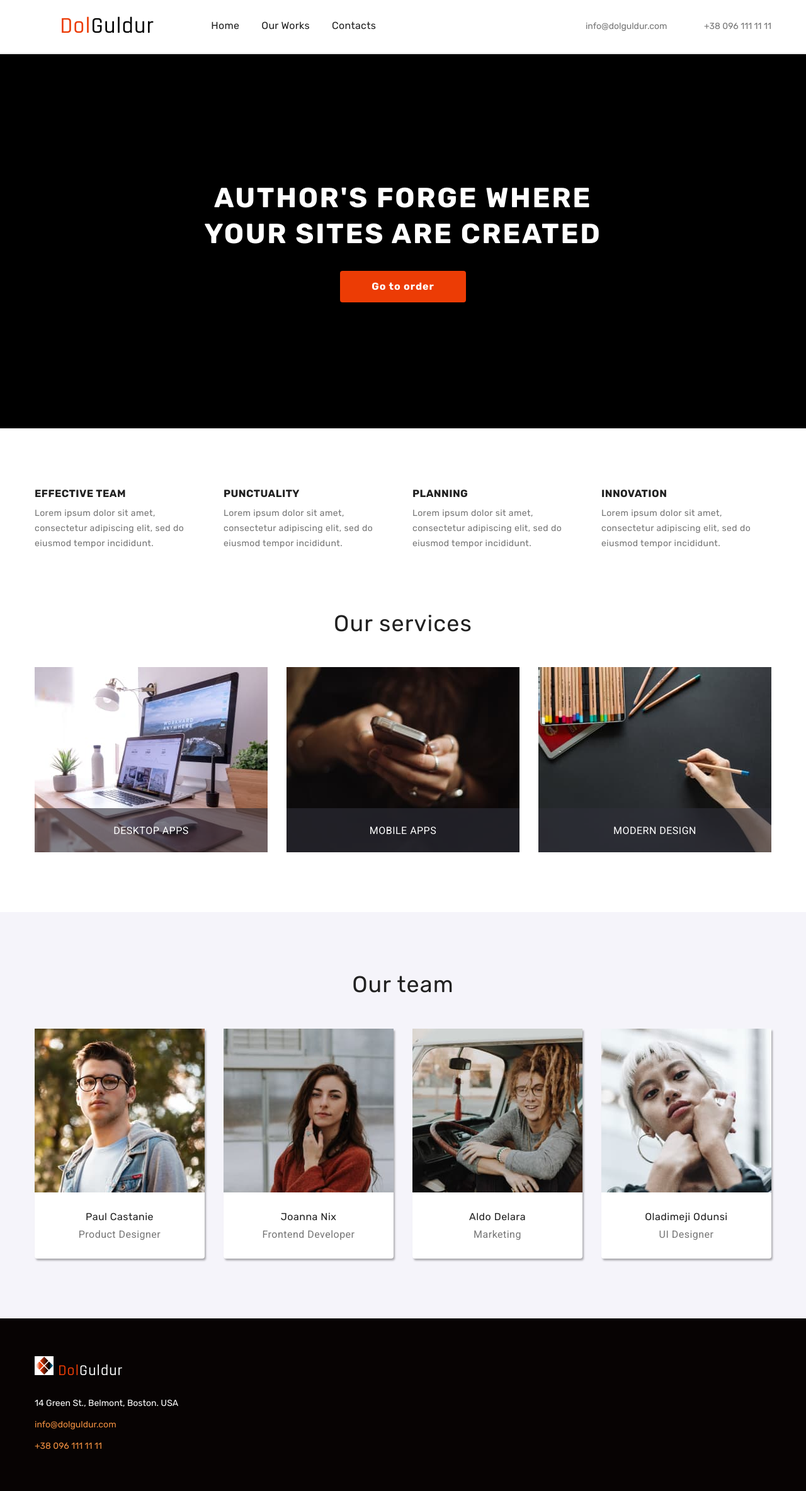
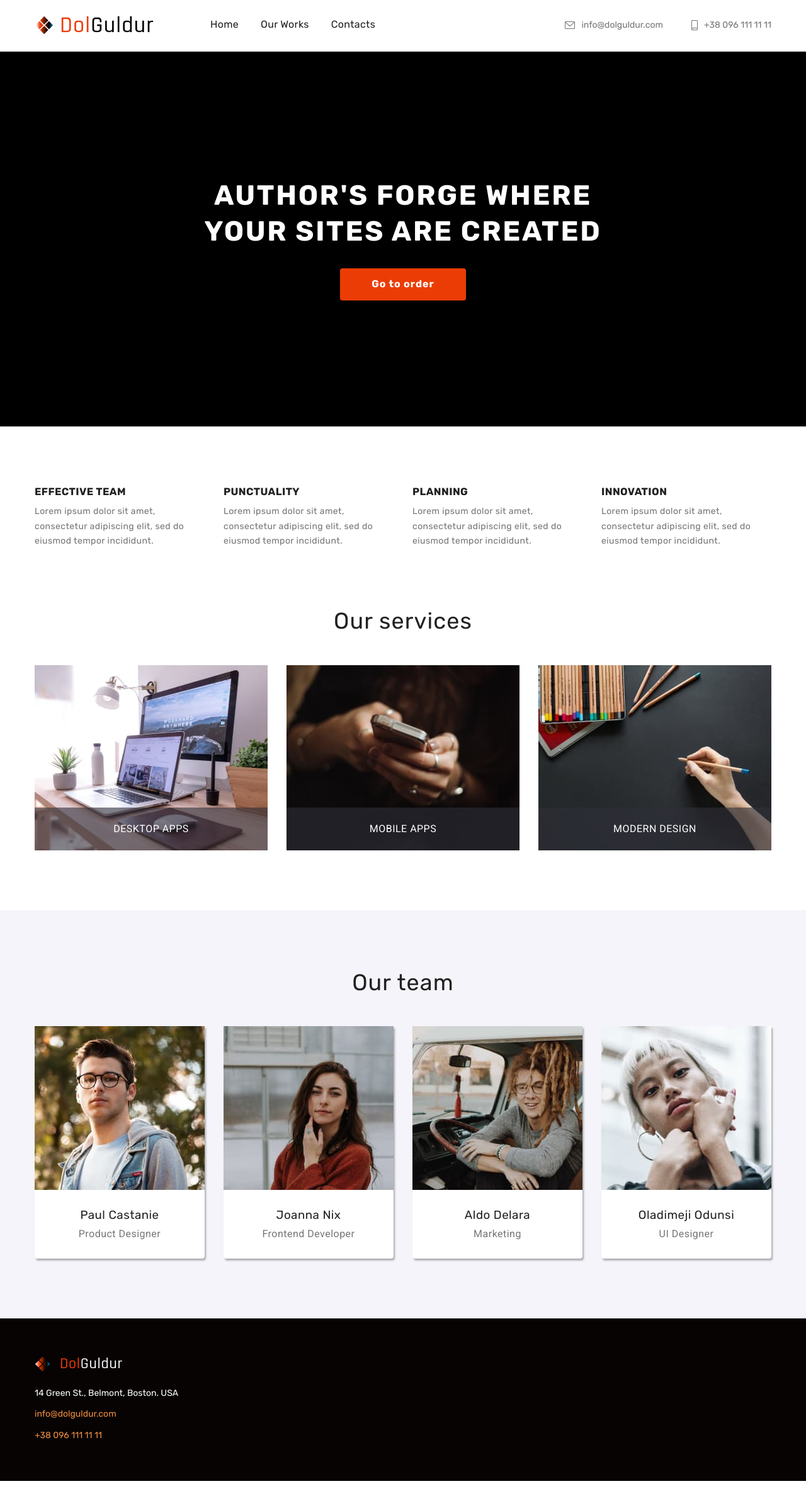
Before and after one commit to eLBossso/DolGuldur, a website: page app/index.html in a window 1280 px wide. Shown: the whole page at 63% size. Drawn offline with nearby package versions, Linux system fonts and the light colour scheme; files that its build step writes are made by us from their sources.

Commit message:
task-1-edits

```diff
--- a/app/index.html
+++ b/app/index.html
@@ -4,10 +4,10 @@
     <meta charset="UTF-8">
     <meta http-equiv="X-UA-Compatible" content="IE=edge">
     <meta name="viewport" content="width=device-width, initial-scale=1.0">
-    <title>DolGuldur</title>
+    <title>web-studio DolGuldur</title>
     <link rel="preconnect" href="https://fonts.googleapis.com">
     <link rel="preconnect" href="https://fonts.gstatic.com" crossorigin>
-    <link href="https://fonts.googleapis.com/css2?family=Rajdhani:wght@500&family=Roboto&family=Rubik:wght@400;700&display=swap" rel="stylesheet">
+    <link href="https://fonts.googleapis.com/css2?family=Roboto&family=Rubik:wght@400;700&display=swap" rel="stylesheet">
     <link rel="stylesheet" href="css/style.min.css">
 </head>
 <body>
@@ -15,15 +15,9 @@
         <div class="container">
             <div class="header__wrap">
                 <nav class="menu">
-                    <div class="logo">
-                        <a class="logo__link" href="#">
-                            <!-- Иконки не подтянулись -->
-                            <svg class="svg" width="30" height="30">
-                                <use href="./images/icons/logo.svg#logo"></use>
-                            </svg>
-                            Dol<span class="logo__text">Guldur</span>
+                    <a class="logo header__logo" href="#">
+                        <img class="logo__img" src="./images/content/logo.svg" width="189" height="36" alt="DolGuldur logo">
                     </a>
-                    </div>
                     <ul class="menu__list">
                         <li class="menu__item">
                             <a class="menu__link" href="#">
@@ -42,33 +36,29 @@
                         </li>
                     </ul>
                 </nav>
-                <address class="address">
-                    <ul class="address__list">
-                        <li class="address__item">
-                            <!-- Иконки не подтянулись -->
-                            <a class="address__link" href="mailto:info@dolguldur.com">
-                                <svg class="address__svg" width="16" height="12">
-                                    <use href="./images/icons/mail.svg#mail"></use>
+                <ul class="header__contacts">
+                    <li class="header__item">
+                        <a class="header__link" href="mailto:info@dolguldur.com">
+                            <svg class="header__icon" width="16" height="12">
+                                <use href="./images/icons/icons.svg#mail"></use>
                             </svg>
                             info@dolguldur.com
                         </a>
                     </li>
-                        <li class="address__item">
-                            <!-- Иконки не подтянулись -->
-                            <a class="address__link" href="tel:+380961111111">
-                                <svg class="address__svg" width="10" height="16">
-                                    <use href="./images/icons/smartphone.svg#smartphone"></use>
+                    <li class="header__item">
+                        <a class="header__link" href="tel:+380961111111">
+                            <svg class="header__icon" width="10" height="16">
+                                <use href="./images/icons/icons.svg#smartphone"></use>
                             </svg>
                             +38 096 111 11 11
                         </a>
                     </li>
                 </ul>
-                </address>
             </div>
         </div>
     </header>
     <main class="main">
-        <section class="hero" style="background-image: url('./images/content/bg.jpg');">
+        <section class="hero">
             <div class="container">
                 <h1 class="hero__title">
                     author's forge where your sites are created
@@ -80,12 +70,12 @@
         </section>
         <section class="technology section">
             <div class="container">
-                <h2 class="title sr-only">
+                <h2 class="sr-only">
                     technology
                 </h2>
                 <ul class="technology__list">
                     <li class="technology__item">
-                        <h3 class="technology__title">
+                        <h3 class="technology__subtitle">
                             Effective team
                         </h3>
                         <p class="technology__text">
@@ -93,7 +83,7 @@
                         </p>
                     </li>
                     <li class="technology__item">
-                        <h3 class="technology__title">
+                        <h3 class="technology__subtitle">
                             punctuality
                         </h3>
                         <p class="technology__text">
@@ -101,7 +91,7 @@
                         </p>
                     </li>
                     <li class="technology__item">
-                        <h3 class="technology__title">
+                        <h3 class="technology__subtitle">
                             planning
                         </h3>
                         <p class="technology__text">
@@ -109,7 +99,7 @@
                         </p>
                     </li>
                     <li class="technology__item">
-                        <h3 class="technology__title">
+                        <h3 class="technology__subtitle">
                             innovation
                         </h3>
                         <p class="technology__text">
@@ -126,22 +116,22 @@
                 </h2>
                 <ul class="services__list">
                     <li class="services__item">
+                        <h3 class="services__text">
+                            desktop apps
+                        </h3>
                         <img class="services__img" src="./images/content/desktop.jpg" width="370" height="294" alt="desktop">
-                        <p class="services__text">
-                            desktop apps
-                        </p>
                     </li>
                     <li class="services__item">
+                        <h3 class="services__text">
+                            mobile apps
+                        </h3>
                         <img class="services__img" src="./images/content/mobile.jpg" width="370" height="294" alt="mobile">
-                        <p class="services__text">
-                            mobile apps
-                        </p>
                     </li>
                     <li class="services__item">
+                        <h3 class="services__text">
+                            modern design
+                        </h3>
                         <img class="services__img" src="./images/content/modern.jpg" width="370" height="294" alt="modern">
-                        <p class="services__text">
-                            modern design
-                        </p>
                     </li>
                 </ul>
             </div>
@@ -153,47 +143,47 @@
                 </h2>
                 <ul class="team__list">
                     <li class="team__item">
-                        <img class="team__img" src="./images/content/paul.jpg" width="270" height="260" alt="paul">
+                        <img class="team__img" src="./images/content/paul.jpg" width="270" height="260" alt="Paul Castanie">
                         <div class="team__info">
-                            <p class="team__name">
+                            <h3 class="team__name">
                                 Paul Castanie
+                            </h3>
+                            <p class="team__work">
+                                Product Designer
                             </p>
-                            <span class="team__work">
-                                Product Designer
-                            </span>
                         </div>
                     </li>
                     <li class="team__item">
-                        <img class="team__img" src="./images/content/nix.jpg" width="270" height="260" alt="nix">
+                        <img class="team__img" src="./images/content/nix.jpg" width="270" height="260" alt="Joanna Nix">
                         <div class="team__info">
-                            <p class="team__name">
+                            <h3 class="team__name">
                                 Joanna Nix
+                            </h3>
+                            <p class="team__work">
+                                Frontend Developer
                             </p>
-                            <span class="team__work">
-                                Frontend Developer
-                            </span>
                         </div>
                     </li>
                     <li class="team__item">
-                        <img class="team__img" src="./images/content/aldo.jpg" width="270" height="260" alt="aldo">
+                        <img class="team__img" src="./images/content/aldo.jpg" width="270" height="260" alt="Aldo Delara">
                         <div class="team__info">
-                            <p class="team__name">
+                            <h3 class="team__name">
                                 Aldo Delara
+                            </h3>
+                            <p class="team__work">
+                                Marketing
                             </p>
-                            <span class="team__work">
-                                Marketing
-                            </span>
                         </div>
                     </li>
                     <li class="team__item">
-                        <img class="team__img" src="./images/content/odunsi.jpg" width="270" height="260" alt="odunsi">
+                        <img class="team__img" src="./images/content/odunsi.jpg" width="270" height="260" alt="Oladimeji Odunsi">
                         <div class="team__info">
-                            <p class="team__name">
+                            <h3 class="team__name">
                                 Oladimeji Odunsi
+                            </h3>
+                            <p class="team__work">
+                                UI Designer
                             </p>
-                            <span class="team__work">
-                                UI Designer
-                            </span>
                         </div>
                     </li>
                 </ul>
@@ -202,25 +192,23 @@
     </main>
     <footer class="footer">
         <div class="container">
-            <div class="logo logo--indent">
-                <a class="logo__link logo__link--size" href="#">
-                    <img class="logo__img" src="./images/content/logo-icon.jpg"  width="30" height="30" alt="logo">
-                    Dol<span class="logo__text logo__text--white">Guldur</span>
+            <div class="footer__adress">
+                <a class="logo footer__logo" href="#">
+                    <img class="logo__img" src="./images/content/logo-light.svg" width="140" height="25" alt="DolGuldur logo">
                 </a>
-            </div>
                 <address class="address">
-                <ul class="address__list address__list--column">
-                    <li class="address__item address__item--indent">
+                    <ul class="address__list">
+                        <li class="address__item">
                             <a class="address__link address__link--white" href="#">
                                 14 Green St., Belmont, Boston. USA
                             </a>
                         </li>
-                    <li class="address__item address__item--indent">
+                        <li class="address__item">
                             <a class="address__link address__link--orange" href="mailto:info@dolguldur.com">
                                 info@dolguldur.com
                             </a>
                         </li>
-                    <li class="address__item address__item--indent">
+                        <li class="address__item">
                             <a class="address__link address__link--orange" href="tel:+380961111111">
                                 +38 096 111 11 11
                             </a>
@@ -228,6 +216,7 @@
                     </ul>
                 </address>
             </div>
+        </div>
     </footer>
     <script src="js/main.min.js"></script>
 </body>
--- a/app/scss/_global.scss
+++ b/app/scss/_global.scss
@@ -38,3 +38,15 @@ body {
     clip: rect(0 0 0 0);
     overflow: hidden;
 }
+
+.button {
+    font-size: 16px;
+    font-weight: 700;
+    line-height: 1.9;
+    letter-spacing: 0.96px;
+    color: $white;
+    padding: 10px 50px;
+    border-radius: 4px;
+    background-color: $accent;
+    box-shadow: 0px 4px 4px 0px rgba(0, 0, 0, 0.15);
+}
--- /dev/null
+++ b/app/scss/components/_footer.scss
@@ -0,0 +1,40 @@
+.footer {
+    padding: 60px 0;
+    background-color: $footer;
+
+    &__adress {
+        max-width: 240px;
+        width: 100%;
+    }
+
+    &__logo {
+        margin-bottom: 22px;
+        display: block;
+    }
+}
+
+.address {
+
+    &__list {
+        display: flex;
+        flex-direction: column;
+        gap: 10px;
+    }
+
+    &__link {
+        display: flex;
+        align-items: center;
+
+        &--white {
+            color: $white;
+        }
+
+        &--orange {
+            color: $link;
+        }
+    }
+
+    &__icon {
+        margin-right: 10px;
+    }
+}
--- /dev/null
+++ b/app/scss/components/_header.scss
@@ -0,0 +1,52 @@
+.header {
+    border-bottom: 2px solid $border-bt;
+    padding: 22px 0;
+
+    &__wrap {
+        display: flex;
+        justify-content: space-between;
+        align-items: center;
+    }
+
+    &__logo {
+        margin-right: 90px;
+    }
+
+    &__contacts {
+        display: flex;
+        align-items: center;
+        gap: 45px;
+    }
+
+    &__link {
+        display: flex;
+        align-items: center;
+        color: $text;
+    }
+
+    &__icon {
+        margin-right: 10px;
+    }
+}
+
+.menu {
+    display: flex;
+    align-items: center;
+
+    &__list {
+    display: flex;
+    }
+
+    &__item {
+
+        &:not(:last-child) {
+            margin-right: 35px;
+        }
+    }
+
+    &__link {
+        font-size: 16px;
+        line-height: 1.1;
+        letter-spacing: 0.32px;
+    }
+}
--- /dev/null
+++ b/app/scss/components/home/_hero.scss
@@ -0,0 +1,18 @@
+.hero {
+    background-color: black;
+    @extend %bg-img;
+    text-align: center;
+    padding: 200px 0;
+
+    &__title {
+        max-width: 63%;
+        margin: 0 auto;
+        margin-bottom: 30px;
+        font-size: 44px;
+        font-weight: 700;
+        line-height: 1.3;
+        letter-spacing: 2.64px;
+        text-transform: uppercase;
+        color: $white;
+    }
+}
--- /dev/null
+++ b/app/scss/components/home/_services.scss
@@ -0,0 +1,39 @@
+.services {
+    padding-top: 0;
+
+    &__list {
+        display: flex;
+        justify-content: space-between;
+    }
+
+    &__item {
+        max-width: 370px;
+        width: 100%;
+        position: relative;
+
+        &:not(:last-child) {
+            margin-right: 30px;
+        }
+    }
+
+    &__text {
+        font-family: 'Roboto', sans-serif;
+        font-size: 16px;
+        font-weight: 400;
+        line-height: 1.1;
+        letter-spacing: 0.48px;
+        text-transform: uppercase;
+        position: absolute;
+        width: 100%;
+        padding: 25px;
+        left: 0;
+        bottom: 0;
+        display: flex;
+        justify-content: center;
+        align-items: center;
+        text-align: center;
+        background-color: rgba(47, 48, 58, 0.60);
+        color: $white;
+    }
+
+}
--- /dev/null
+++ b/app/scss/components/home/_team.scss
@@ -0,0 +1,38 @@
+.team {
+    background-color: $team-bg;
+
+    &__list {
+        display: flex;
+        justify-content: space-between;
+    }
+
+    &__item {
+        text-align: center;
+        width: 270px;
+        font-size: 16px;
+        line-height: 1.1;
+        letter-spacing: 0.48px;
+        background-color: $white;
+        border-radius: 0px 0px 4px 4px;
+        box-shadow: 2px 3px 3px 0px rgba(0, 0, 0, 0.30);
+        &:not(:last-child) {
+            margin-right: 30px;
+        }
+    }
+
+    &__info {
+        padding: 30px 15px;
+    }
+
+    &__name {
+        font-weight: 400;
+        margin-bottom: 10px;
+        color: $default;
+    }
+
+    &__work {
+        font-family: 'Roboto', sans-serif;
+        display: block;
+        color: $text;
+    }
+}
--- /dev/null
+++ b/app/scss/components/home/_technology.scss
@@ -0,0 +1,27 @@
+.technology {
+
+    &__list {
+        display: flex;
+        justify-content: space-between;
+    }
+
+    &__item {
+        max-width: 270px;
+        &:not(:last-child) {
+            margin-right: 30px;
+        }
+    }
+
+    &__subtitle {
+        font-weight: 700;
+        line-height: 1.1;
+        letter-spacing: 0.42px;
+        text-transform: uppercase;
+        margin-bottom: 10px;
+    }
+
+    &__text {
+        letter-spacing: 0.42px;
+        color: $text;
+    }
+}
--- a/app/scss/style.scss
+++ b/app/scss/style.scss
@@ -1,254 +1,9 @@
+@import "reset";
 @import "vars";
-@import "fonts";
-@import "reset";
 @import "global";
-
-.header {
-    border-bottom: 2px solid $border-bt;
-
-    &__wrap {
-        display: flex;
-        justify-content: space-between;
-        align-items: center;
-        padding: 22px 0;
-    }
-}
-
-.menu {
-    display: flex;
-    align-items: center;
-
-    &__list {
-    display: flex;
-    }
-
-    &__item {
-
-        &:not(:last-child) {
-            margin-right: 35px;
-        }
-    }
-
-    &__link {
-        font-size: 16px;
-        line-height: 1.1;
-        letter-spacing: 0.32px;
-    }
-}
-
-.logo {
-    margin-right: 90px;
-
-    &--indent {
-        margin-right: 0;
-        margin-bottom: 25px;
-    }
-
-    &__link {
-        font-family: Rajdhani, sans-serif;
-        font-size: 36px;
-        font-weight: 500;
-        line-height: 1.1;
-        letter-spacing: 1.08px;
-        color: $accent;
-
-        &--size {
-            font-size: 24px;
-        }
-    }
-
-    &__text {
-        color: $black;
-
-        &--white {
-            color: $white;
-        }
-    }
-
-    &__img {
-        display: inline-block;
-    }
-}
-
-.address {
-
-    &__list {
-        display: flex;
-
-        &--column {
-            flex-direction: column;
-        }
-    }
-
-    &__item {
-
-        &:not(:last-child) {
-            margin-right: 45px;
-        }
-
-        &--indent {
-            &:not(:last-child) {
-                margin-right: 0;
-                margin-bottom: 10px;
-            }
-        }
-    }
-
-    &__link {
-        color: $text;
-
-        &--white {
-            color: $white;
-        }
-
-        &--orange {
-            color: $link;
-        }
-    }
-}
-
-.hero {
-    @extend %bg-img;
-    text-align: center;
-    padding: 200px 0;
-
-    &__title {
-        max-width: 55%;
-        width: 100%;
-        margin: 0 auto;
-        margin-bottom: 30px;
-        font-size: 44px;
-        font-weight: 700;
-        line-height: 1.3;
-        letter-spacing: 2.64px;
-        text-transform: uppercase;
-        color: $white;
-    }
-}
-
-.button {
-    font-size: 16px;
-    font-weight: 700;
-    line-height: 1.9;
-    letter-spacing: 0.96px;
-    color: $white;
-    padding: 10px 50px;
-    border-radius: 4px;
-    background-color: $accent;
-    box-shadow: 0px 4px 4px 0px rgba(0, 0, 0, 0.15);
-    display: block;
-    margin: 0 auto;
-}
-
-.technology {
-
-    &__list {
-        display: flex;
-        justify-content: space-between;
-    }
-
-    &__item {
-
-        &:not(:last-child) {
-            margin-right: 30px;
-        }
-    }
-
-    &__title {
-        font-weight: 700;
-        line-height: 1.1;
-        letter-spacing: 0.42px;
-        text-transform: uppercase;
-        margin-bottom: 10px;
-    }
-
-    &__text {
-        width: 270px;
-        letter-spacing: 0.42px;
-        color: $text;
-    }
-}
-
-.services {
-    padding-top: 0;
-
-    &__list {
-        display: flex;
-        justify-content: space-between;
-    }
-
-    &__item {
-        position: relative;
-
-        &:not(:last-child) {
-            margin-right: 30px;
-        }
-    }
-
-    &__text {
-        font-family: 'Roboto', sans-serif;
-        font-size: 16px;
-        line-height: 1.1;
-        letter-spacing: 0.48px;
-        text-transform: uppercase;
-        position: absolute;
-        width: 100%;
-        height: 70px;
-        left: 0;
-        bottom: 0;
-        display: flex;
-        justify-content: center;
-        align-items: center;
-        background-color: rgba(47, 48, 58, 0.60);
-        color: $white;
-    }
-
-}
-
-.team {
-    background-color: $team-bg;
-
-    &__list {
-        display: flex;
-        justify-content: space-between;
-    }
-
-    &__item {
-        background-color: $white;
-        border-radius: 0px 0px 4px 4px;
-        box-shadow: 2px 3px 3px 0px rgba(0, 0, 0, 0.30);
-        &:not(:last-child) {
-            margin-right: 30px;
-        }
-    }
-
-    &__info {
-        padding: 30px 15px;
-    }
-
-    &__name {
-        font-size: 16px;
-        line-height: 1.1;
-        letter-spacing: 0.48px;
-        margin-bottom: 10px;
-        text-align: center;
-        color: $default;
-    }
-
-    &__work {
-        font-family: 'Roboto', sans-serif;
-        font-size: 16px;
-        line-height: 1.1;
-        letter-spacing: 0.48px;
-        text-align: center;
-        display: block;
-        color: $text;
-    }
-}
-
-.footer {
-    padding: 60px 0;
-    background-color: $footer;
-}
-
-@import "media";
+@import "components/header";
+@import "components/home/hero";
+@import "components/home/technology";
+@import "components/home/services";
+@import "components/home/team";
+@import "components/footer";
```
Also changed, not shown: app/images/content/bg.jpg (deleted), app/images/content/logo-icon.jpg (deleted), app/images/content/logo-light.svg (added), app/images/content/logo.svg (added), app/scss/_fonts.scss (deleted), app/scss/_media.scss (deleted). Lines whose indentation alone changed are shown as unchanged.
